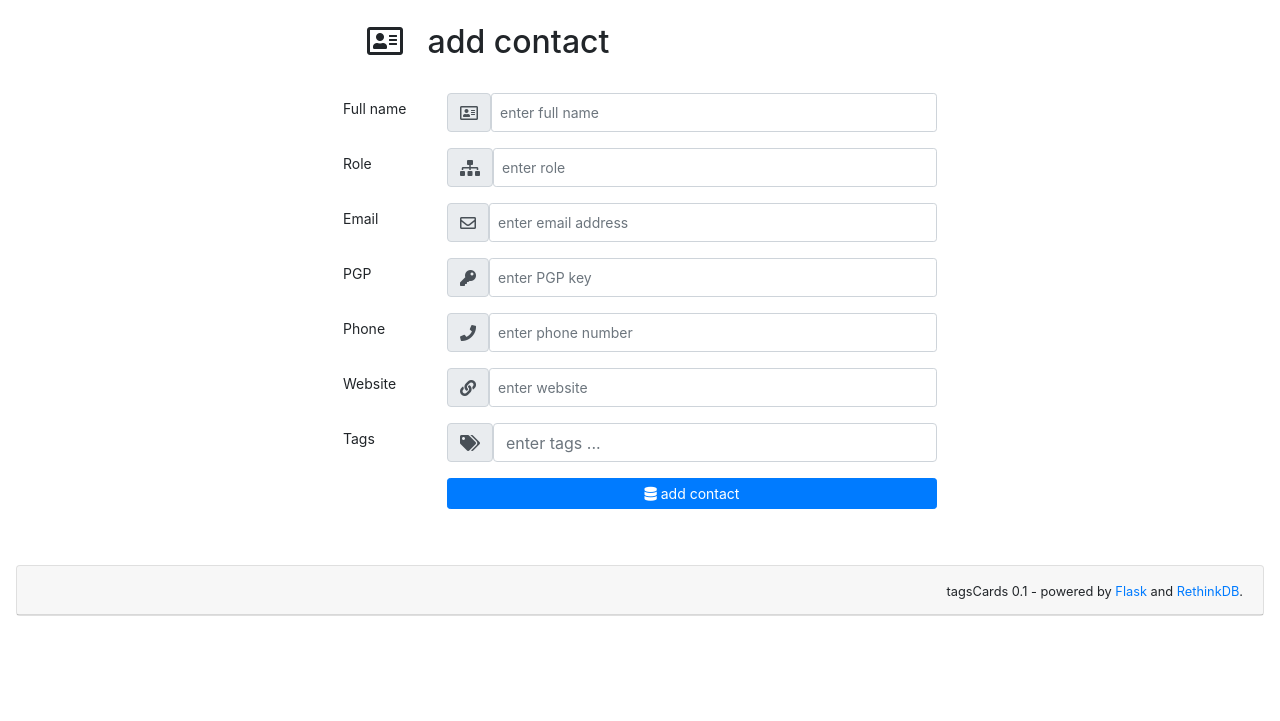
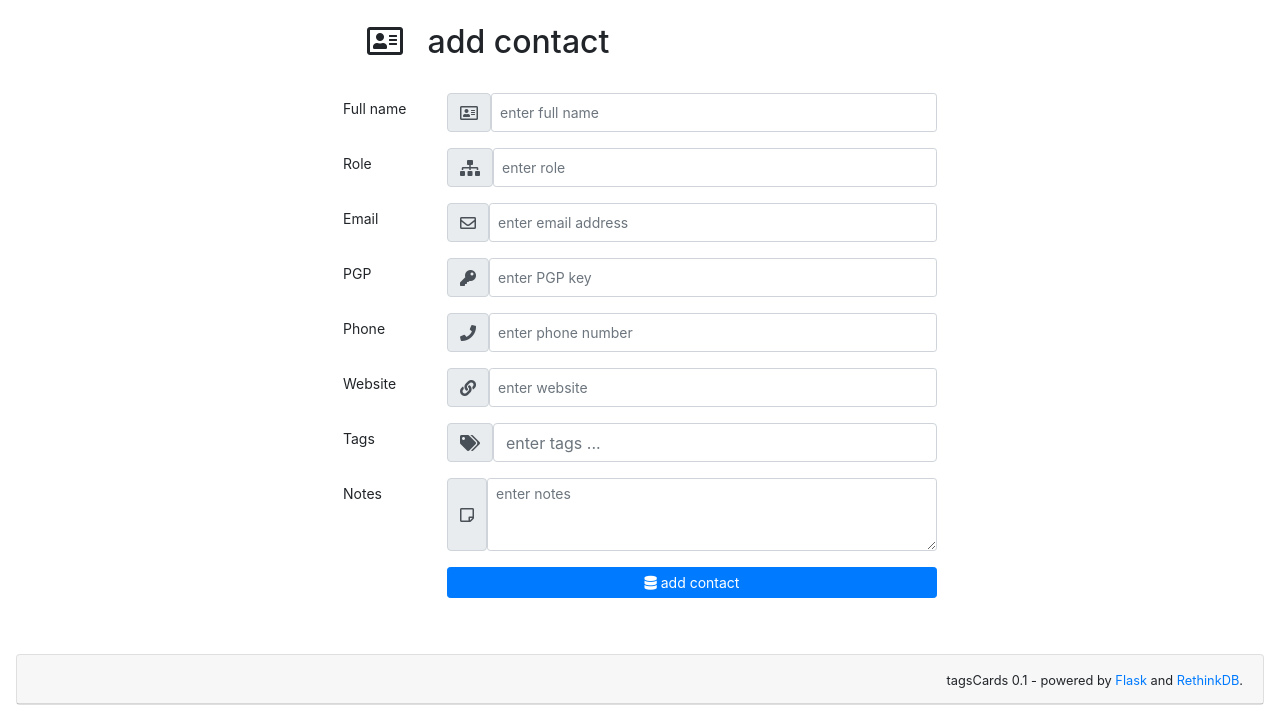
Before and after one commit to vmapps/tagscards, a Flask app: template web/templates/contacts/edit.html in a window 1280 px wide. Shown: the part 176-897 px from the top of the page. Before the commit the page ends 792 px from the top, so only its background shows below. Run offline with Flask 2, Linux system fonts and the light colour scheme; the template is opened without the code that fills it, so the values that code supplies are empty; some libraries are stand-ins or nearby versions.

Commit message:
update README

```diff
--- a/web/templates/contacts/edit.html
+++ b/web/templates/contacts/edit.html
@@ -60,6 +60,13 @@
         </div>
     </div>
     <div class="form-group row">
+        <label for="contact_notes" class="col-sm-2 col-form-label-sm">Notes</label>
+        <div class="col-sm-10 input-group-prepend">
+            <span class="input-group-text"><i class="far fa-sticky-note"></i></span>
+            <textarea class="form-control form-control-sm" name="contact_notes" placeholder="enter notes" rows="3">{{ contact.notes }}</textarea>
+        </div>
+    </div>
+    <div class="form-group row">
         <label for="contact_submit" class="col-sm-2 col-form-label-sm"></label>
         <div class="col-sm-10">
             {% if contact.id %}
--- a/web/views/contacts.py
+++ b/web/views/contacts.py
@@ -88,6 +88,7 @@ def contacts_add():
             contact['tags'] = data['contact_tags'].lower().split(',')
         else:
             contact['tags'] = []
+        contact['notes'] = data['contact_notes']
 
         res = r.table('contacts').insert(contact).run()
         if( not res['errors'] ):
@@ -119,6 +120,7 @@ def contacts_mod(id):
             contact['tags'] = data['contact_tags'].lower().split(',')
         else:
             contact['tags'] = []
+        contact['notes'] = data['contact_notes']
 
         if( data['contact_id'] ):
             res = r.table('contacts').get(id).update(contact).run()
```
Also changed, not shown: README.md.
